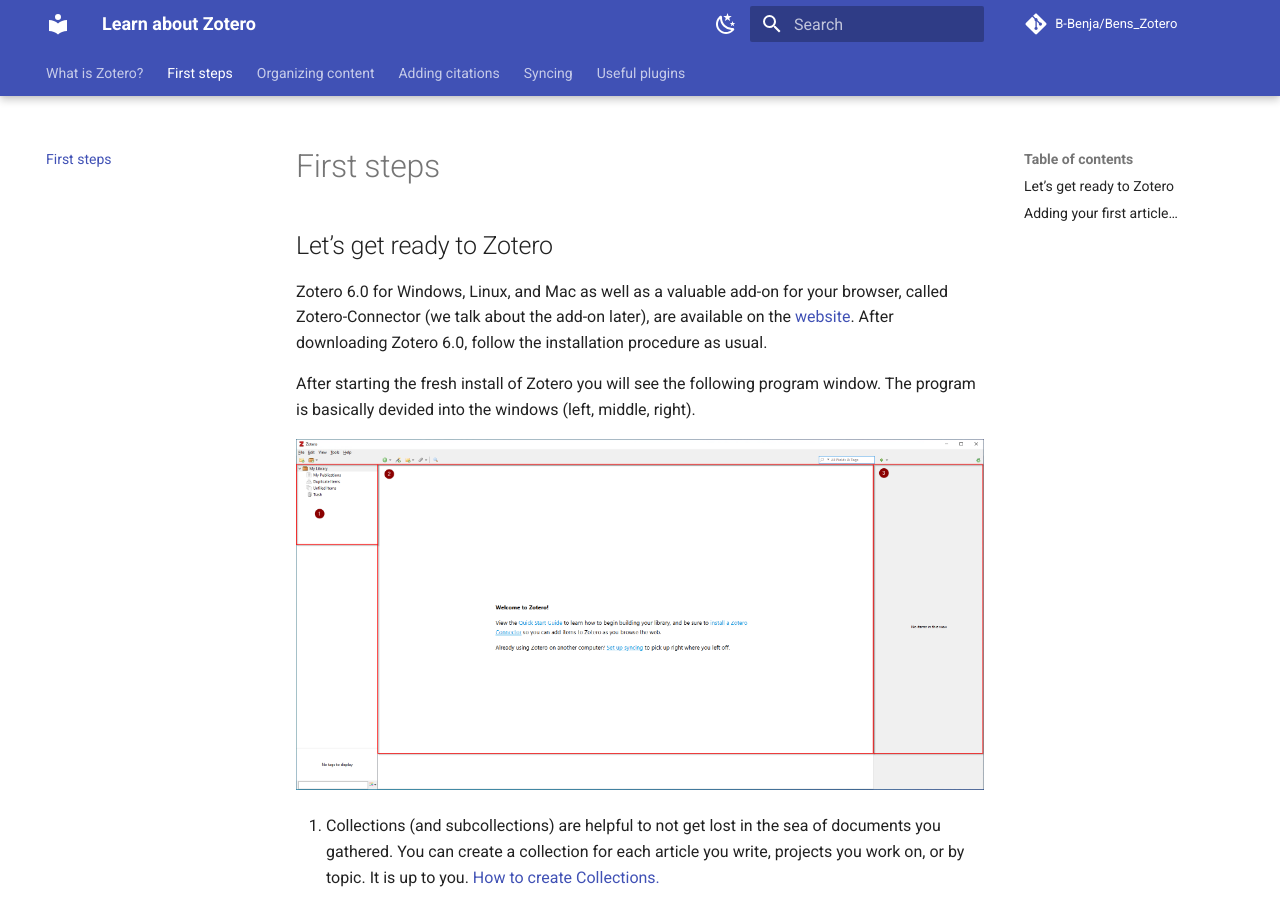
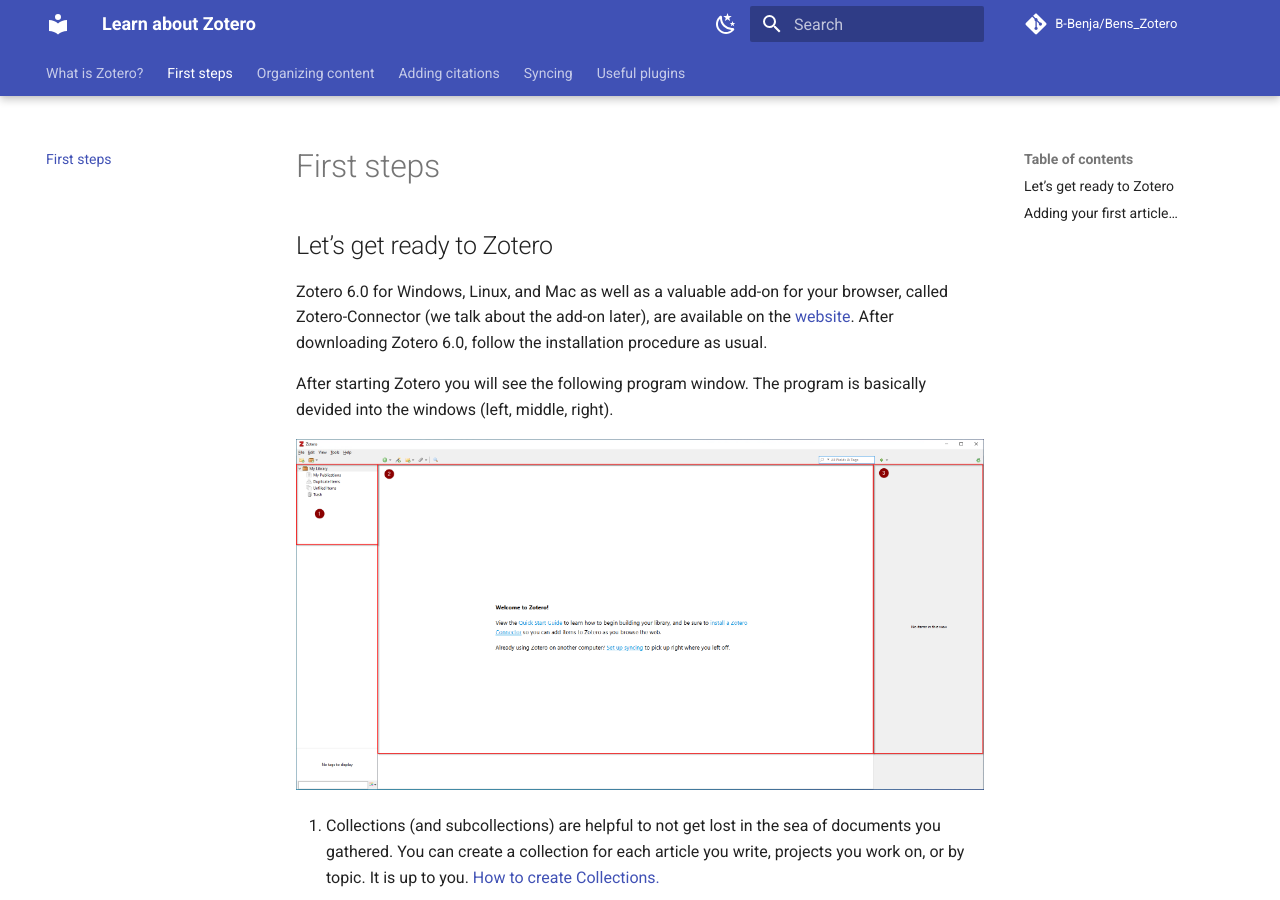
Before and after one commit to B-Benja/Bens_Zotero, an MkDocs documentation site: the page built from docs/first-steps.md, in a window 1280 px wide and 900 px high. Built offline with MkDocs 1.6.1 and Material for MkDocs 9.7.7, drawn with Linux system fonts in a browser that asks for light colours; comment, search, counter and statistics services are not loaded.

Commit message:
Update first-steps.md

```diff
--- a/docs/first-steps.md
+++ b/docs/first-steps.md
@@ -2,7 +2,7 @@
 
 Zotero 6.0 for Windows, Linux, and Mac as well as a valuable add-on for your browser, called Zotero-Connector (we talk about the add-on later), are available on the [website](https://www.zotero.org/download/). After downloading Zotero 6.0, follow the installation procedure as usual.
 
-After starting the fresh install of Zotero you will see the following program window. The program is basically devided into the windows (left, middle, right).
+After starting Zotero you will see the following program window. The program is basically devided into the windows (left, middle, right).
 
  ![](images/02a.png)
 
```
